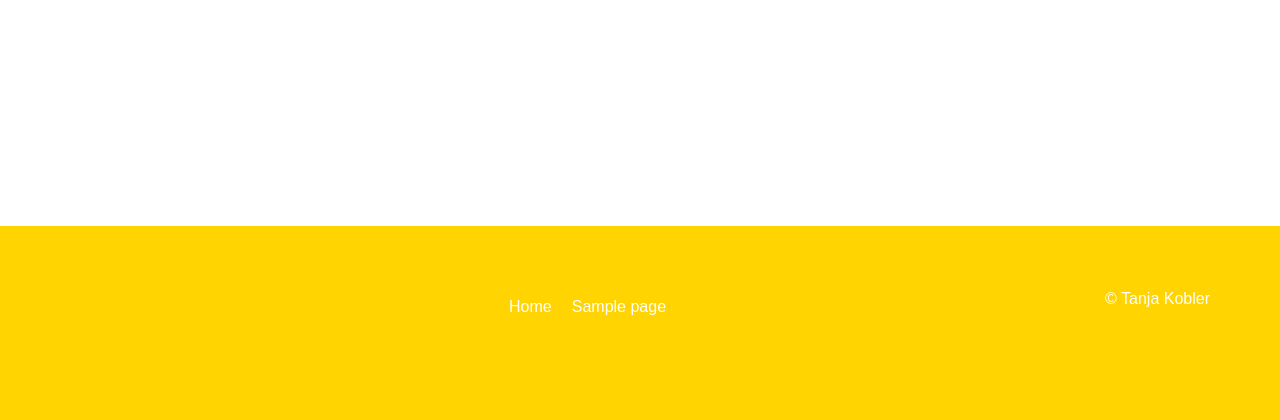
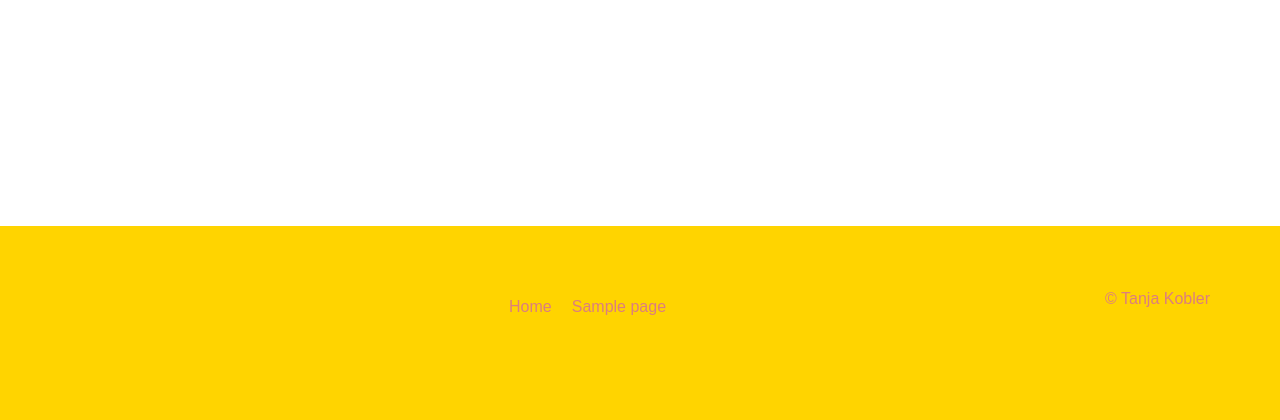
Before and after one commit to Hannah080906/projecttheme, a WordPress theme: template page.php in a window 1280 px wide. Shown: the part 690-1110 px from the top of the page. Run offline with PHP 8.4 and a stand-in for WordPress, Linux system fonts and the light colour scheme; the site name, menu and one post (Sample post) are stand-ins, and other content is empty; some web fonts are replaced.

Commit message:
footer colour changed

```diff
--- a/assets/css/footer.css
+++ b/assets/css/footer.css
@@ -4,7 +4,7 @@
 footer {
   background-color: var(--theme-color-secondary);
   display: flex;
-  color: #ffffff;
+  color: #dc7e7e;
 }
 
 footer .footer-content {
```
